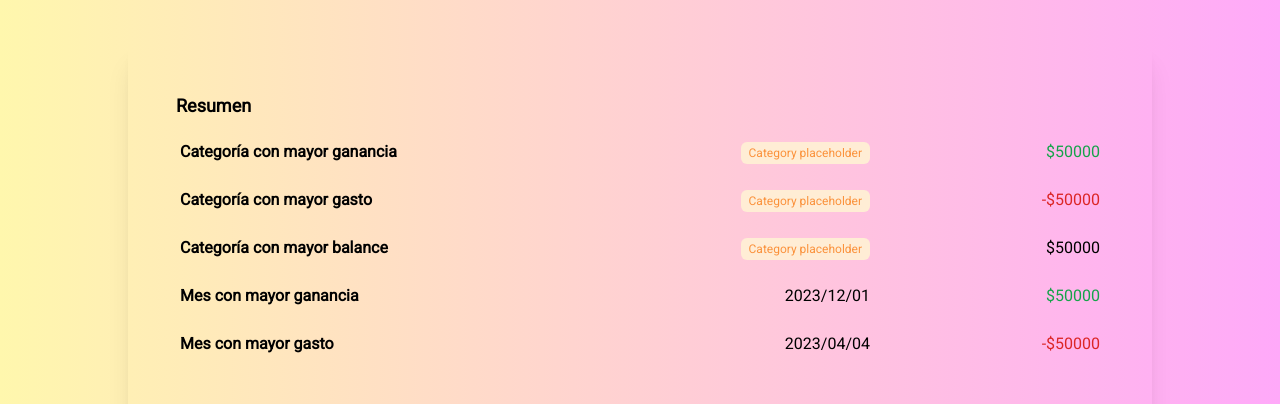
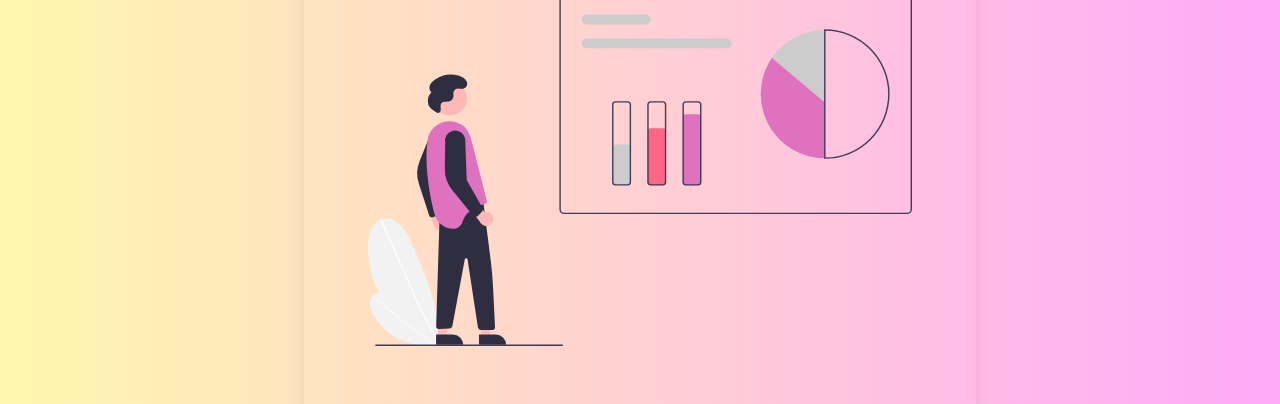
Before and after one commit to serenafernandez/ahorrADAS, a plain HTML site: page reportes.html in a window 1280 px wide. Shown: the part 276-680 px from the top of the page. Drawn offline with nearby package versions, Linux system fonts and the light colour scheme.

```diff
--- a/reportes.html
+++ b/reportes.html
@@ -62,7 +62,7 @@
     </header>
     <!-- REPORTES -->
     <section class="mx-auto my-12">
-        <div class="max-w-2xl mx-auto rounded-lg mt-auto min-h-screen hidden">
+        <div class="max-w-2xl mx-auto rounded-lg mt-auto min-h-screen">
             <div class="flex flex-col items-center shadow-xl">
                 <h2 class="text-4xl font-semibold">Reportes</h2>
                 <!-- SIN REPORTES -->
@@ -80,7 +80,7 @@
         </div>
 
         <!-- CON REPORTES -->
-        <section class="mx-auto max-w-6xl rounded-lg p-8 lg:p-12 xl:p-16">
+        <section class="mx-auto max-w-6xl rounded-lg p-8 lg:p-12 xl:p-16 hidden">
             <h2 class="mb-4 font-black text-4xl lg:text-5xl">Reportes</h2>
             <div class="mx-auto mt-8 lg:mt-12 xl:mt-16 p-4 lg:p-8 xl:p-12 shadow-xl">
                 <section class="space-y-4">
```
